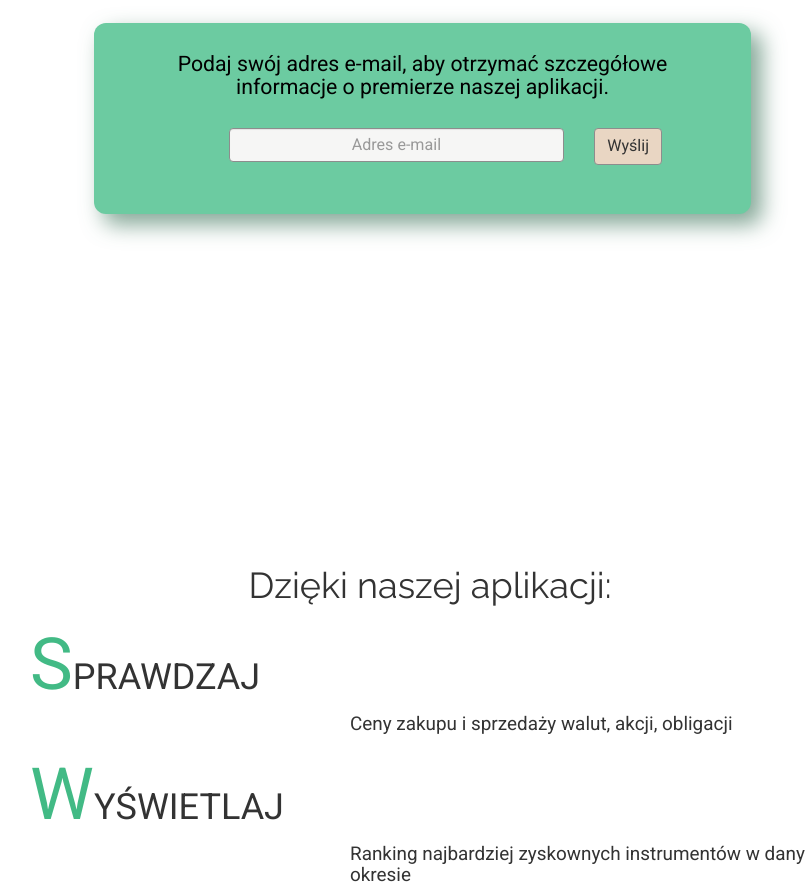
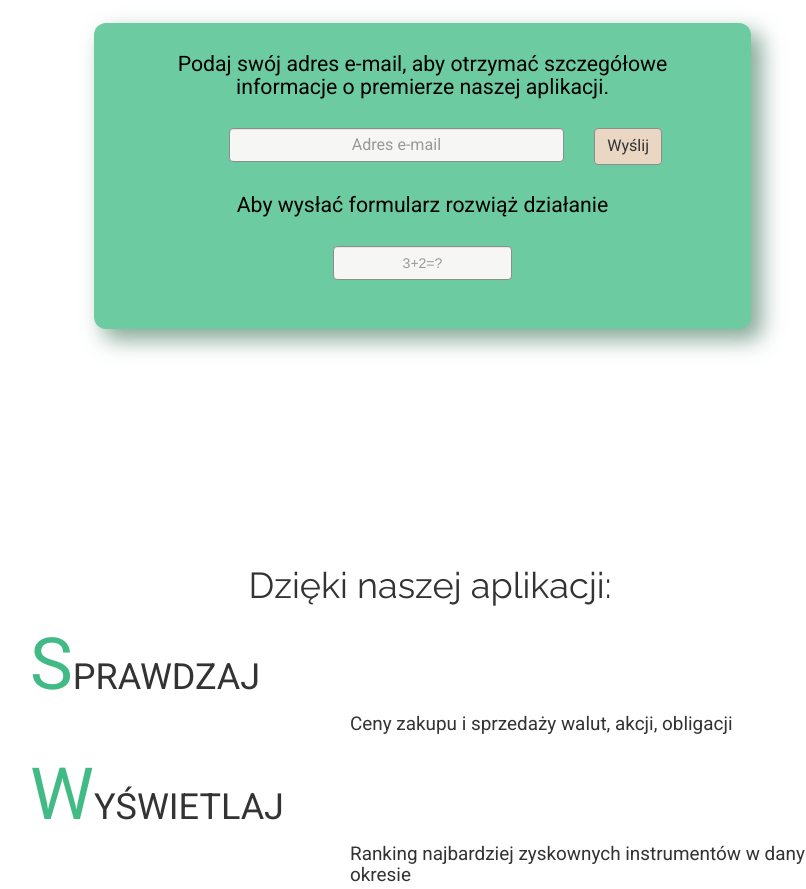
Before and after one commit to infoshareacademy/jfdz3-glodnezozole, a plain HTML site: page index.html in a window 1280 px wide. Shown: the part 1740-2629 px from the top of the page, without its empty margins (210-1016 px from the left). Drawn offline with Linux system fonts and the light colour scheme.

Commit message:
JFDZ3GZ-25 Dodano jawny formularz przeciw botom

```diff
--- a/index.html
+++ b/index.html
@@ -69,7 +69,9 @@
             <section class="amenity col-sm-offset-1 col-xs-12 col-sm-10 col-md-offset-2 col-md-8">
                 <h3 class="amenity-text"><span>Podaj swój adres e-mail, aby otrzymać szczegółowe informacje o premierze naszej aplikacji.</span> </h3>
 
-                <form class="form-horizontal hidden-xs" >
+
+                <form name="mailsend" onsubmit="return antibot2()"  >
+                    <div class="form-horizontal hidden-xs">
                         <div class="col-xs-offset-2 col-xs-7 ">
                             <label class="sr-only" for="email-address">E-mail</label>
                             <input type="email" id="email-address" class="form-control " autocomplete="off" placeholder="Adres e-mail" name="email"/>
@@ -78,8 +80,8 @@
                         <div class=" col-sm-1">
                             <button type="submit" class="btn btn-mode btn-default font-style ">Wyślij</button>
                         </div>
-                </form>
-                <form>
+                    </div>
+
                     <div class="visible-xs-block col-xs-offset-1 col-xs-10">
                         <label class="sr-only" for="xs-email-input">E-mail</label>
                         <div class="input-group">
@@ -91,6 +93,13 @@
                                     </span>
                                 </button>
                             </span>
+                        </div>
+                    </div>
+                   <div class="BotSection">  <!--div do ukrycia antibota-->
+                       <div class="clearfix"></div>
+                    <h3 class="amenity-text"><span> Aby wysłać formularz rozwiąż działanie</span></h3>
+                    <div class="col-xs-offset-4 col-xs-4 " >
+                        <input type="text" class="btn-mode form-control botInput"  autocomplete="off" placeholder="3+2=?" name="antibot">
                     </div>
                    </div>
                 </form>
--- a/scripts/script.js
+++ b/scripts/script.js
@@ -7,3 +7,13 @@ $('.navbar-nav a').click(function () {
     $("html, body").animate({ scrollTop:$($(this).attr('href')).offset().top }, "slow");
 })
 });
+
+
+/* Invitation */
+
+function antibot2 (event) {
+
+    return document.forms.mailsend.antibot.value=='5';
+}
+
+//////
--- a/styles/style.scss
+++ b/styles/style.scss
@@ -171,6 +171,11 @@ h3.amenity-text {
   text-align: center;
 }
 
+//span.botText {
+//  text-align: center;
+//}
+
+.botInput,
 input[type="email"] {
   background-color: #f6f6f5;
   border: 1px solid #8d8d8d;
@@ -179,6 +184,7 @@ input[type="email"] {
 button[type="submit"] {
   background-color: #e9d6c3;
   border: 1px solid #8d8d8d; }
+
 
 .btn-mode:focus,
 input[type="email"]:focus {
```
Also changed, not shown: styles/style.css. Lines whose indentation alone changed are shown as unchanged.
